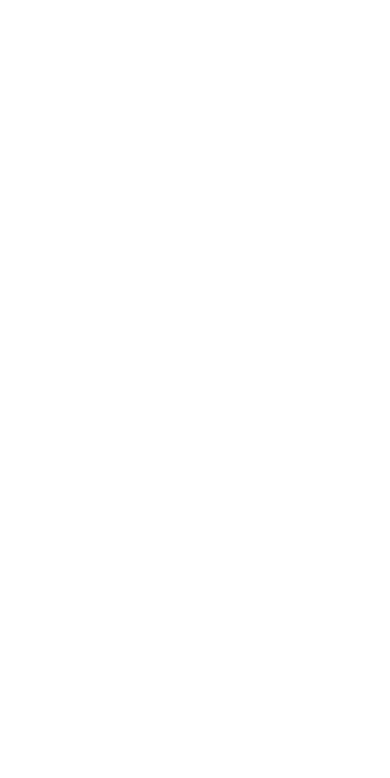
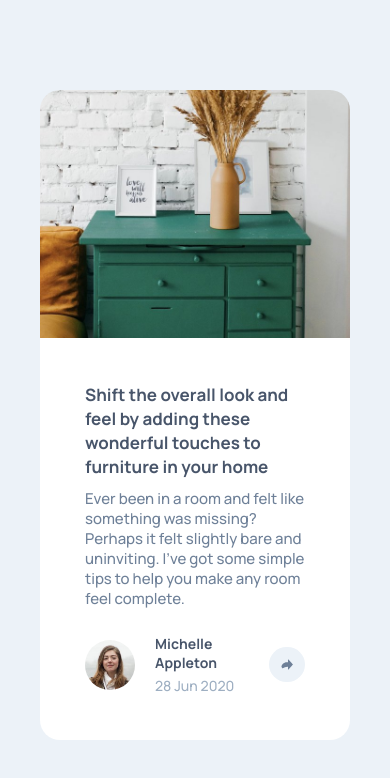
Before and after one commit to itsnooshin/Article-preview-component-fm, a website built with Vite: page index.html in a window 390 px wide. Built offline with nearby package versions, Linux system fonts and the light colour scheme.

Commit message:
add style to mobile and desktop

```diff
--- a/index.html
+++ b/index.html
@@ -6,12 +6,52 @@
       rel="icon"
       type="image/png"
       sizes="32x32"
-      href="./assests/favicon-32x32.png"
+      href="./images/favicon-32x32.png"
     />
+    <link rel="preconnect" href="https://fonts.googleapis.com">
+<link rel="preconnect" href="https://fonts.gstatic.com" crossorigin>
+<link href="https://fonts.googleapis.com/css2?family=Manrope:wght@500;700&display=swap" rel="stylesheet">
     <meta name="viewport" content="width=device-width, initial-scale=1.0" />
     <title>Frontend Mentor | Article preview component</title>
   </head>
   <body>
+
+      <div class="container">
+        <div class="image">
+          <img
+            src="./images/drawers.jpg"
+            alt="image for container"
+            class="image__container"
+          />
+        </div>
+        <div class="container-information">
+          <h3 class="container-information__title">
+            Shift the overall look and feel by adding these wonderful touches to
+            furniture in your home
+          </h3>
+          <p class="container-information__lead">
+            Ever been in a room and felt like something was missing? Perhaps it
+            felt slightly bare and uninviting. I’ve got some simple tips to help
+            you make any room feel complete.
+          </p>
+          <div class="container-footer">
+            <img
+              src="./images/avatar-michelle.jpg"
+              alt="image avatar for container footer"
+              class="image__container-footer"
+            />
+            <div class="information-footer">
+              <h3 class="title__conatiner-footer">Michelle Appleton</h3>
+              <p class="lead__container-footer">28 Jun 2020</p>
+            </div>
+            <div class="container__footer-icon">
+              <img src="./images/icon-share.svg" class="icon-share" alt="" />
+            </div>
+          </div>
+        </div>
+      </div>
+
+
     <script type="module" src="/main.js"></script>
   </body>
 </html>
--- a/style.css
+++ b/style.css
@@ -0,0 +1,134 @@
+:root {
+}
+* {
+  box-sizing: border-box;
+  margin: 0;
+  padding: 0;
+}
+html {
+  font-size: 62.5%;
+}
+body {
+  background-color: #ecf2f8;
+  font-family: 'Manrope', sans-serif;
+}
+img {
+  max-width: 100%;
+  display: block;
+  object-fit: cover;
+}
+ul {
+  list-style: none;
+}
+
+.container {
+  max-width: 490px;
+  margin: 90px 40px 90px 40px;
+  display: grid;
+  /* grid-template-rows: 43% 45%; */
+}
+.container-information {
+  background-color: white;
+}
+.image__container {
+  border-top-right-radius: 20px;
+  border-top-left-radius: 20px;
+}
+.container-information {
+  border-bottom-right-radius: 20px;
+  border-bottom-left-radius: 20px;
+  padding: 45px;
+}
+.container-information__title {
+  color: #48556a;
+  font-size: 1.7rem;
+  font-weight: 700;
+  max-width: 300px;
+  line-height: 24px;
+}
+.container-footer {
+  display: flex;
+  align-items: center;
+  margin-top: 2.5rem;
+}
+.container-information__lead {
+  font-size: 1.5rem;
+  color: #6e8098;
+  max-width: 300px;
+  margin: 10px 0;
+  line-height: 20px;
+}
+.image__container-footer {
+  width: 50px;
+  border-radius: 50%;
+}
+.title__conatiner-footer {
+  color: hsla(217, 19%, 35%, 1);
+  font-size: 1.4rem;
+}
+.lead__container-footer {
+  color: hsla(212, 23%, 69%, 1);
+  font-size: 1.4rem;
+  margin-top: 4px;
+}
+.icon-share {
+  background: #ecf2f8;
+  padding: 12px;
+  border-radius: 50px;
+  cursor: pointer;
+}
+.container__footer-icon {
+  display: block;
+  margin-left: auto;
+}
+.information-footer {
+  margin-left: 2rem;
+}
+
+@media (min-width: 900px) {
+  html {
+    font-size: 56.25%;
+  }
+  body {
+    position: relative;
+  }
+  .container {
+    display: grid;
+    grid-template-columns: 50% 75%;
+    justify-content: center;
+    width: 100%;
+    height: 100%;
+    max-width: 680px;
+    width: 100%;
+    position: absolute;
+    top: 50%; /* position the top  edge of the element at the middle of the parent */
+    left: 50%; /* position the left edge of the element at the middle of the parent */
+
+    transform: translate(-50%, -50%);
+  }
+
+  .image__container {
+    border-top-right-radius: 0px;
+    border-top-left-radius: 20px;
+    border-bottom-left-radius: 20px;
+    background-color: red;
+  }
+  .container-information {
+    border-top-right-radius: 20px;
+    border-bottom-left-radius: 0px;
+    padding: 35px;
+  }
+  .image__container {
+    width: 100%;
+    height: 100%;
+  }
+  .container-information__title {
+    font-size: 2.2rem;
+    max-width: 389px;
+    line-height: 29px;
+  }
+  .container-information__lead {
+    font-size: 1.5rem;
+    max-width: 466px;
+  }
+}
```
Also changed, not shown: README.md.
